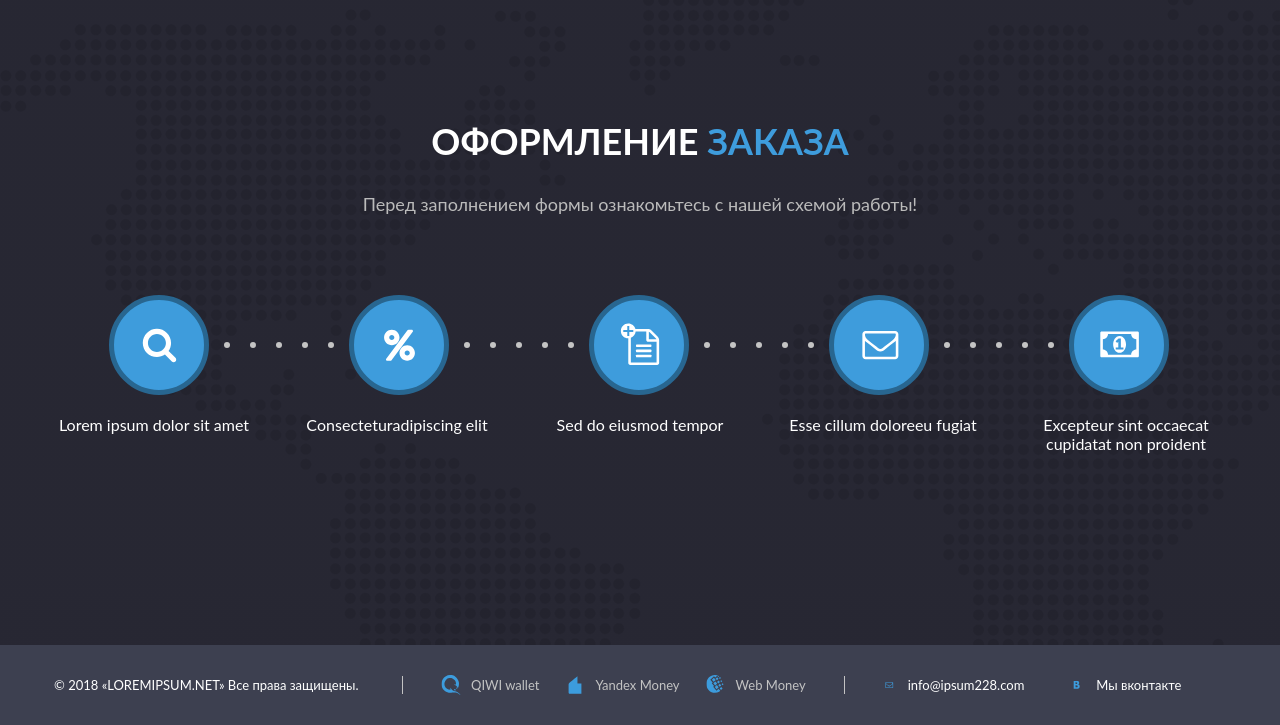
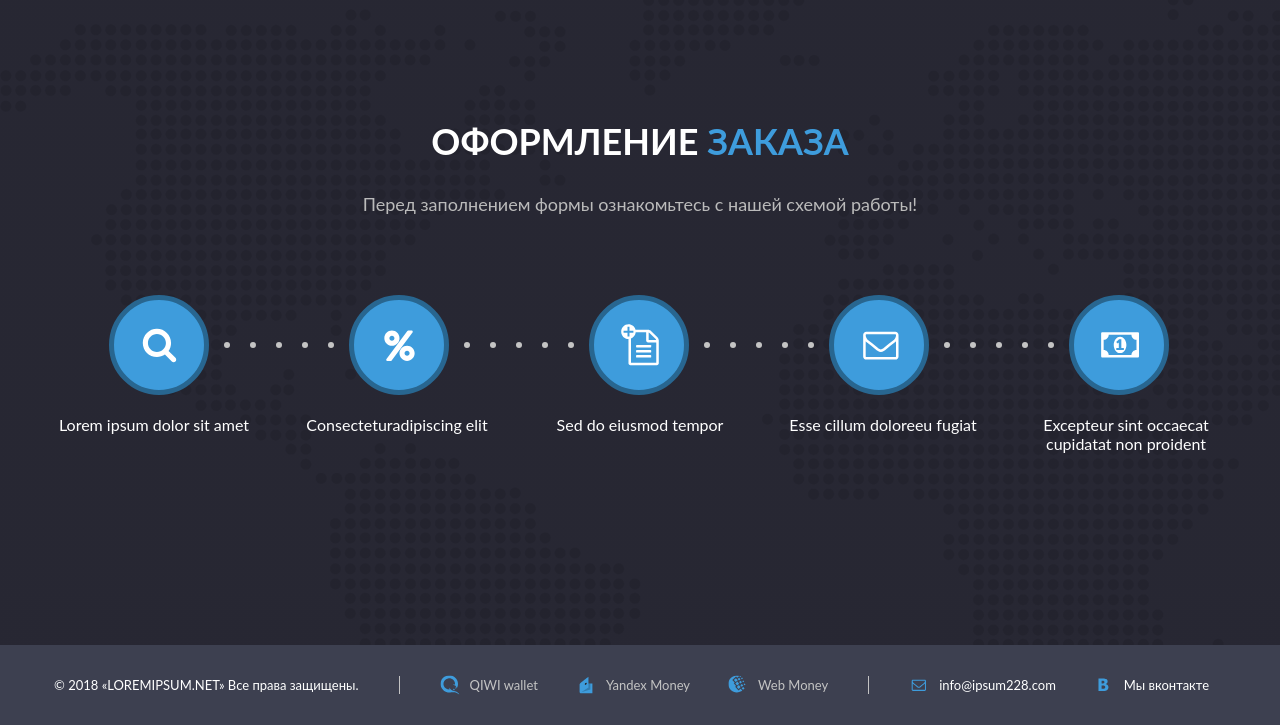
Before and after one commit to ultramarine64/softnsk-test-task, a website: page src/index.html in a window 1280 px wide. Shown: the part 850-1575 px from the top of the page. Drawn offline with nearby package versions, Linux system fonts and the light colour scheme; files that its build step writes are made by us from their sources; a web font is replaced by a local one.

Commit message:
Правки верстки после замены иконок.

```diff
--- a/src/index.html
+++ b/src/index.html
@@ -145,7 +145,7 @@
       <div class="footer__separator"></div>
       <div class="footer__socials">
         <a href="mailto:info@ipsum228.com" target="_blank" class="footer__socials-link">
-          <img src="images/icons/mail.svg" alt="" class="footer__socials-link-img">
+          <img src="images/icons/services/mail.svg" alt="" class="footer__socials-link-img">
           <span class="footer__socials-link-text">info@ipsum228.com</span>
         </a>
         <a href="https://vk.com/loremipsum" target="_blank" class="footer__socials-link">
--- a/src/sass/blocks/_footer.scss
+++ b/src/sass/blocks/_footer.scss
@@ -8,23 +8,23 @@
     margin: 0 auto;
     display: flex;
     align-items: center;
-    gap: 38px;
+    gap: 40px;
   }
 
   &__copyright {
     font-family: 'Lato', sans-serif;
     font-style: normal;
     font-weight: 400;
-    width: 310px;
     font-size: 13px;
     line-height: 16px;
     color: #FFFFFF;
+    white-space: nowrap;
   }
 
   &__services {
     display: flex;
     align-items: center;
-    gap: 26px;
+    gap: 38px;
 
     &-item {
       display: flex;
@@ -33,8 +33,7 @@
 
       &-img {
         width: 20px;
-        height: auto;
-        filter: invert(50%) sepia(100%) saturate(572%) hue-rotate(177deg) brightness(92%) contrast(87%);
+        height: 20px;
       }
 
       &-name {
@@ -56,23 +55,22 @@
     &-link {
       display: flex;
       align-items: center;
-      gap: 13px;
+      gap: 10px;
       text-decoration: none;
 
       &-img {
-        height: 12px;
-        width: auto;
-        filter: invert(50%) sepia(100%) saturate(572%) hue-rotate(177deg) brightness(92%) contrast(87%);
+        height: 20px;
+        width: 20px;
       }
 
       &-text {
-        width: 125px;
         font-family: 'Lato', sans-serif;
         font-style: normal;
         font-weight: 400;
         font-size: 13px;
         line-height: 16px;
         color: #FFFFFF;
+        white-space: nowrap;
       }
     }
   }
--- a/src/sass/blocks/_icons-chain.scss
+++ b/src/sass/blocks/_icons-chain.scss
@@ -23,6 +23,9 @@
   }
 
   &__icon {
+    width: 55px;
+    height: 55px;
+
     &-container {
       width: 100px;
       height: 100px;
```
